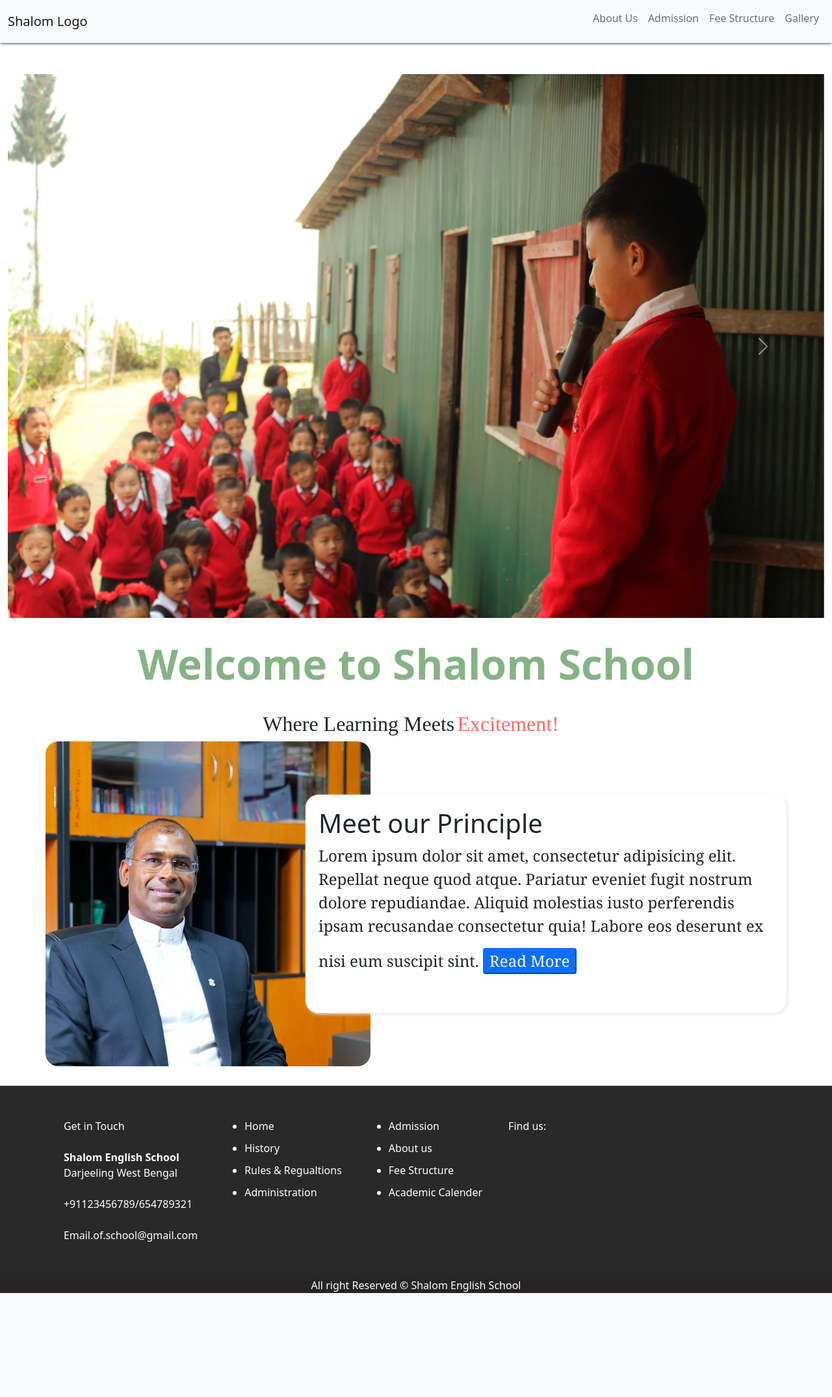
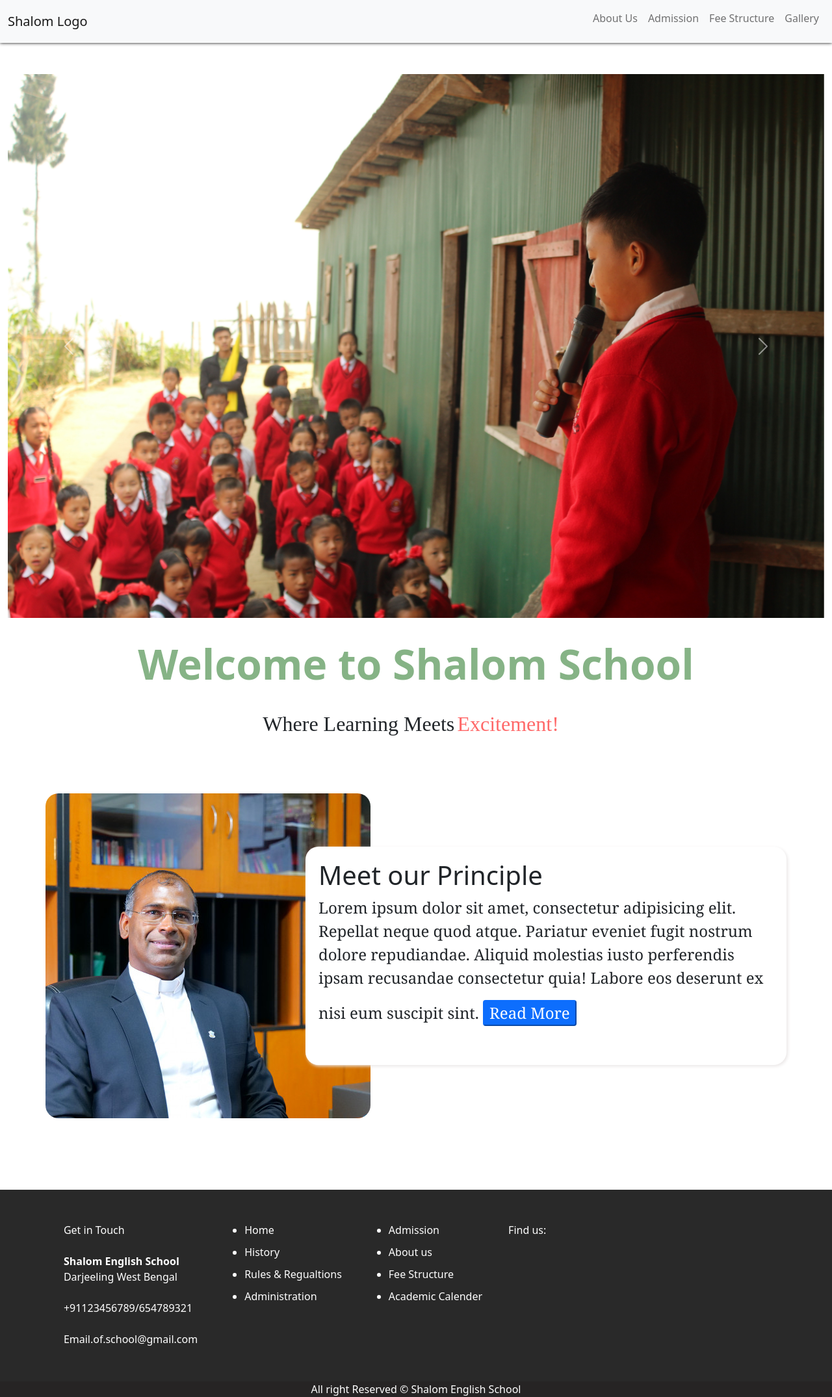
Before and after one commit to TechSage369/ShalomWebsite, a Django app: page / in a window 1280 px wide. Shown: the whole page at 65% size. Before the commit the page ends 1990 px from the top, so only its background shows below. Run offline with Django 4.2, Linux system fonts and the light colour scheme; a map, chart or similar area stays blank; some libraries are stand-ins or nearby versions; some web fonts are replaced; grey boxes are pictures that could not be loaded.

Commit message:
fixed page layout

```diff
--- a/backend/static/css/custom/footer.css
+++ b/backend/static/css/custom/footer.css
@@ -8,20 +8,16 @@
 .sc-footer {
     background-color: rgb(41, 41, 41);
     color: #fff;
-
     display: flex;
     margin-top: 80px;
-    /* position: sticky;
-    bottom: 0; */
     justify-content: center;
     flex-wrap: wrap;
-
+    position:absolute;
     width: 100%;
     height: 300px;
 }
 
 .sc-cnt {
-
     /* border: 1px solid #fff; */
     margin-left: 20px;
     margin-top: 50px;
--- a/backend/static/css/custom/homepage.css
+++ b/backend/static/css/custom/homepage.css
@@ -97,5 +97,5 @@ body {
 }
 
 .sh-margin {
-    height: 50vh;
+    height: 20vh;
 }
--- a/backend/templates/website/fee-structure.html
+++ b/backend/templates/website/fee-structure.html
@@ -11,9 +11,9 @@ Fee Structure Page
 
 {% block content %}
 <link rel="stylesheet" href="{% static 'css/custom/fee-structure.css' %}">
-<div class="sc-hero">
+  <div class="sc-hero">
     Fee-Structure
-</div>
+  </div>
     <div class="sc-tables">
          <div class="sc-heading" align="center">
             <strong><u>Fee structure for Regular students -2023 </u></strong>
--- a/backend/templates/website/homepage.html
+++ b/backend/templates/website/homepage.html
@@ -7,14 +7,18 @@
 {% endblock header %}
 {% block content %}
     <!-- Carousel Section for images -->
+    <div style="padding: -20px;">
     {% include 'website/partials/carousel.html' %}
-    <!-- Tagline Welcome and read more -->
-    <div class="section container">{% include 'website/partials/tagline.html' %}</div>
+</div>
+      <!-- Tagline Welcome and read more -->
+    <div class="section container" >{% include 'website/partials/tagline.html' %}</div>
     <!-- Principle Say -->
-    <div class="section container sh-margin">{% include 'website/partials/principle-say.html' %}</div>
+    <div class="section container sh-margin" style="margin-top: 200px;">{% include 'website/partials/principle-say.html' %}</div>
     <!-- Events list -->
     <!-- Blog Section -->
     <!-- Segway to Gallery -->
     <!--Footer-->
+    <div style="margin-top: 200px;">
     {% include 'website/partials/footer.html' %}
+    </div>
 {% endblock content %}
```
Also changed, not shown: backend/static/css/custom/admission.css (+7 -1 lines), backend/templates/website/admission.html (+9 -11 lines).
